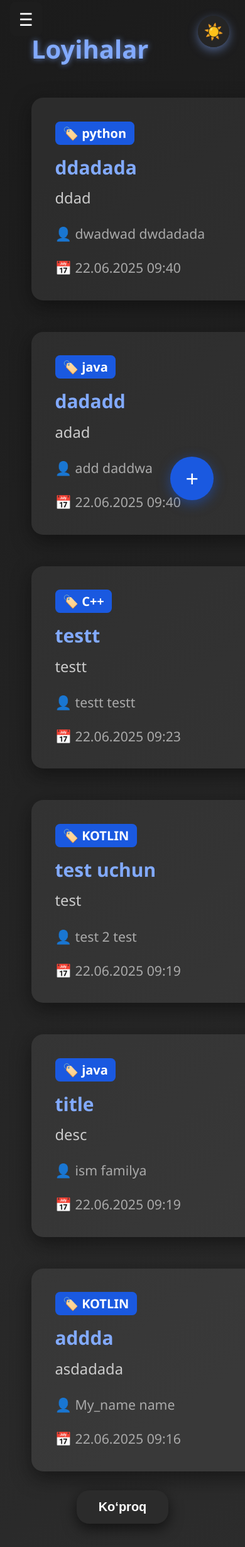
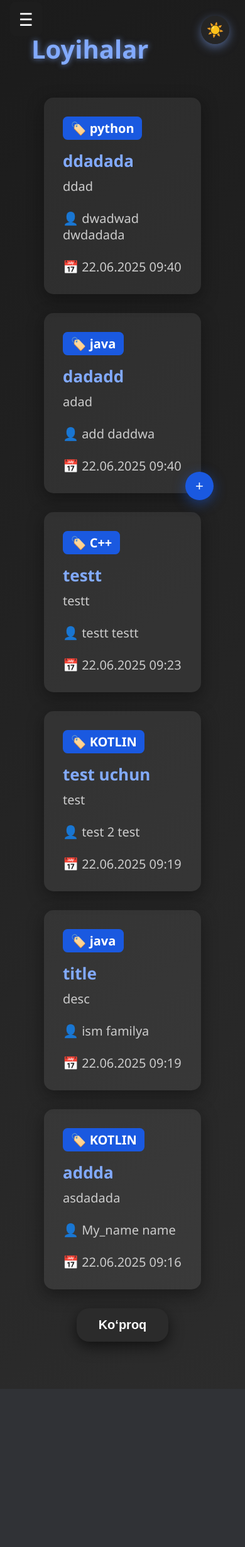
Before and after one commit to takhirovbunyad/UzDevHub, a Django app: page /projects/ in a window 390 px wide. Shown: the top 2456 px of the page at 63% size. After the commit the page ends 2185 px from the top, so only its background shows below. Run offline with Django 5.2, Linux system fonts and the light colour scheme; data comes from the database, SQL or seed files in the repository.

Commit message:
mobile version projects page fixed

```diff
--- a/static/css/projects.css
+++ b/static/css/projects.css
@@ -428,3 +428,76 @@ body.light-mode #back-btn {
 body.light-mode #submit-btn {
   background-color: #1a59e0;
 }
+/* ====== RESPONSIVE: Mobil uchun ====== */
+@media (max-width: 768px) {
+  /* Sidebar mobilda yashirin, toggle bilan */
+  .sidebar {
+    position: fixed;
+    top: 0;
+    left: 0;
+    width: 225px;
+    height: 100vh;
+    background-color: #1b1b1b;
+    transform: translateX(-100%);
+    transition: transform 0.3s ease;
+    z-index: 9999;
+    padding: 25px 12.5px;
+  }
+  .sidebar.open {
+    transform: translateX(0);
+  }
+
+  /* Project grid bitta ustunga tushadi */
+  .project-grid {
+    grid-template-columns: 1fr !important;
+    gap: 1.5rem;
+    max-width: 100%;
+    padding: 0 1rem;
+    justify-items: center; /* cardlarni markazga joylash */
+  }
+
+  /* Project card o'lchamini biroz kichraytirish */
+  .project-card {
+    width: 100%;
+    max-width: 400px;
+    padding: 1.5rem;
+    font-size: 0.9rem;
+    border-radius: 15px;
+    box-shadow: 0 8px 24px rgba(10, 10, 10, 0.5);
+  }
+
+  /* Carddagi sarlavha va matnlarni kichraytirish */
+  .project-card h3 {
+    font-size: 1.3rem;
+    margin-bottom: 0.5rem;
+  }
+
+  .project-card p,
+  .project-card .owner {
+    font-size: 1rem;
+    line-height: 1.3;
+    color: #ccc;
+  }
+
+  /* Modal content mobilga moslashuvi */
+  .modal-content {
+    max-width: 95%;
+    padding: 1.5rem;
+    max-height: 85vh;
+  }
+
+  /* Dark toggle va + tugma joylashuvi kichrayishi */
+  #dark-toggle,
+  #open-add-modal {
+    width: 45px;
+    height: 45px;
+    font-size: 22px;
+  }
+}
+
+/* ====== Planshet uchun ikki ustun ====== */
+@media (min-width: 769px) and (max-width: 1024px) {
+  .project-grid {
+    grid-template-columns: repeat(2, 1fr);
+  }
+}
```
